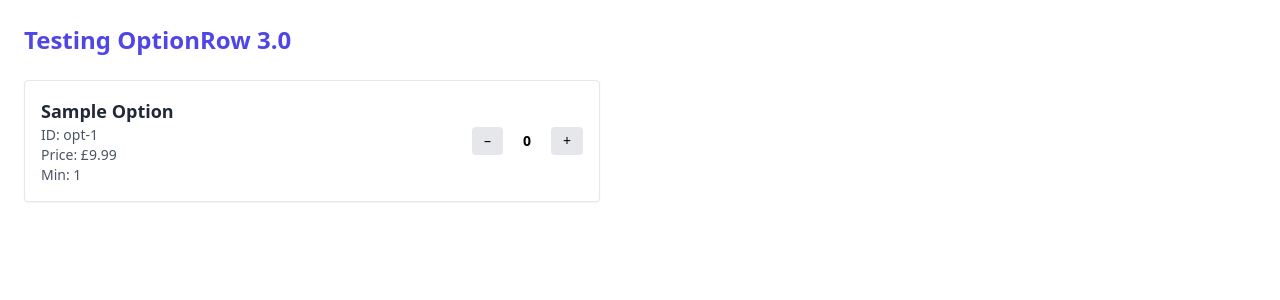
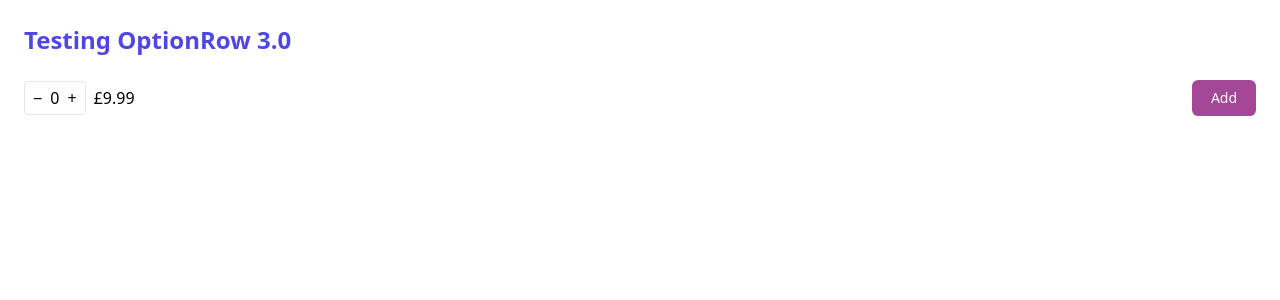
Before and after one commit to ellroberts/bi-directional-v3-public, a React (Vite) app: page / in a window 1280 px wide. Shown: the top 300 px of the page. Built offline with nearby package versions, Linux system fonts and the light colour scheme.

Commit message:
added v1 optionrow

```diff
--- a/src/components/OptionRow.jsx
+++ b/src/components/OptionRow.jsx
@@ -5,6 +5,7 @@ import { FaTrash } from "react-icons/fa";
 export default function OptionRow({ groupId, option }) {
   const { selected, addOrUpdate, remove } = usePlan();
   const current = selected[groupId]?.[option.id];
+
   const [qty, setQty] = useState(current?.qty || 0);
 
   useEffect(() => {
@@ -25,38 +26,30 @@ export default function OptionRow({ groupId, option }) {
   };
 
   return (
-    <div className="flex items-center justify-between border p-4 rounded shadow-sm bg-white max-w-xl mb-4">
-      <div>
-        <h3 className="font-semibold text-lg text-gray-800">{option.name}</h3>
-        <p className="text-sm text-gray-600">ID: {option.id}</p>
-        <p className="text-sm text-gray-600">Price: £{option.price.toFixed(2)}</p>
-        <p className="text-sm text-gray-600">Min: {option.min}</p>
+    <div className="flex items-center gap-2 my-2">
+      <div className="flex gap-2 items-center border px-2 py-1 rounded">
+        <button onClick={() => handleUpdate(Math.max(0, qty - 1))}>−</button>
+        <span>{qty}</span>
+        <button onClick={() => handleUpdate(qty + 1)}>+</button>
       </div>
-
-      <div className="flex items-center space-x-2">
+      <span>£{option.price}</span>
+      {current ? (
         <button
-          onClick={() => handleUpdate(Math.max(0, qty - 1))}
-          className="px-3 py-1 text-sm font-medium bg-gray-200 rounded hover:bg-gray-500"
+          className="w-[64px] ml-auto flex items-center justify-center text-sm px-4 py-2 rounded-md border border-gray-300 bg-white"
+          onClick={() => handleUpdate(0)}
+          title="Remove"
         >
-          –
+          <FaTrash className="text-red-500 text-sm" />
         </button>
-        <span className="px-3 text-sm font-semibold">{qty}</span>
+      ) : (
         <button
-          onClick={() => handleUpdate(qty + 1)}
-          className="px-3 py-1 text-sm font-medium bg-gray-200 rounded hover:bg-gray-300"
+          className="w-[64px] ml-auto text-sm text-white px-4 py-2 rounded-md"
+          style={{ backgroundColor: '#A34796' }}
+          onClick={() => handleUpdate(option.min || 1)}
         >
-          +
+          Add
         </button>
-        {qty > 0 && (
-          <button
-            onClick={() => handleUpdate(0)}
-            className="text-red-500 ml-2"
-            title="Remove"
-          >
-            <FaTrash />
-          </button>
-        )}
-      </div>
+      )}
     </div>
   );
 }
```
Also changed, not shown: src/components/OptionRow-v3-old.jsx (added).
